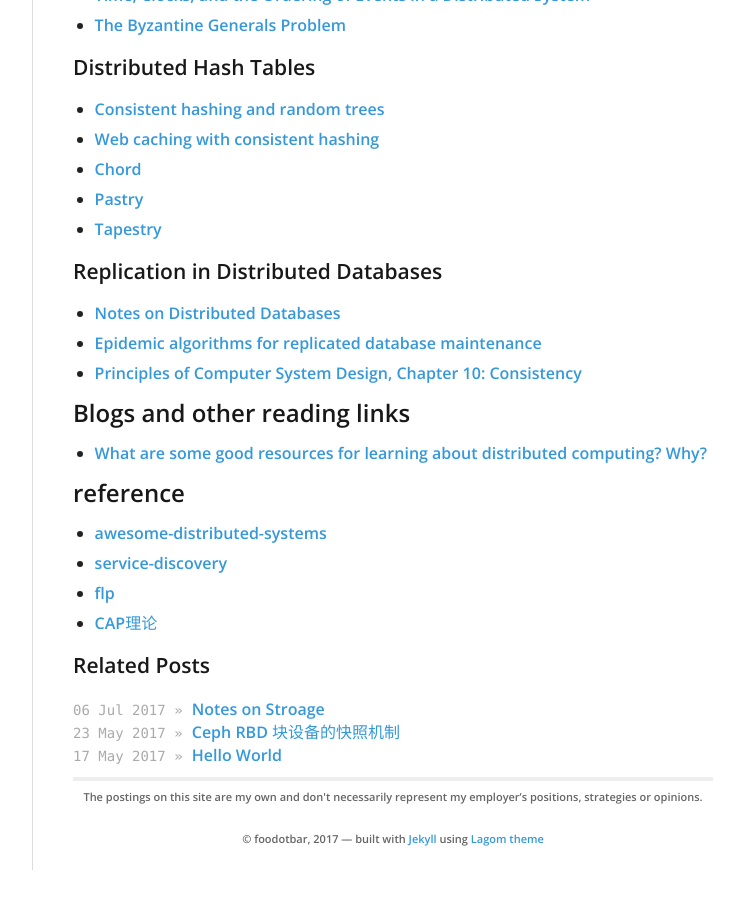
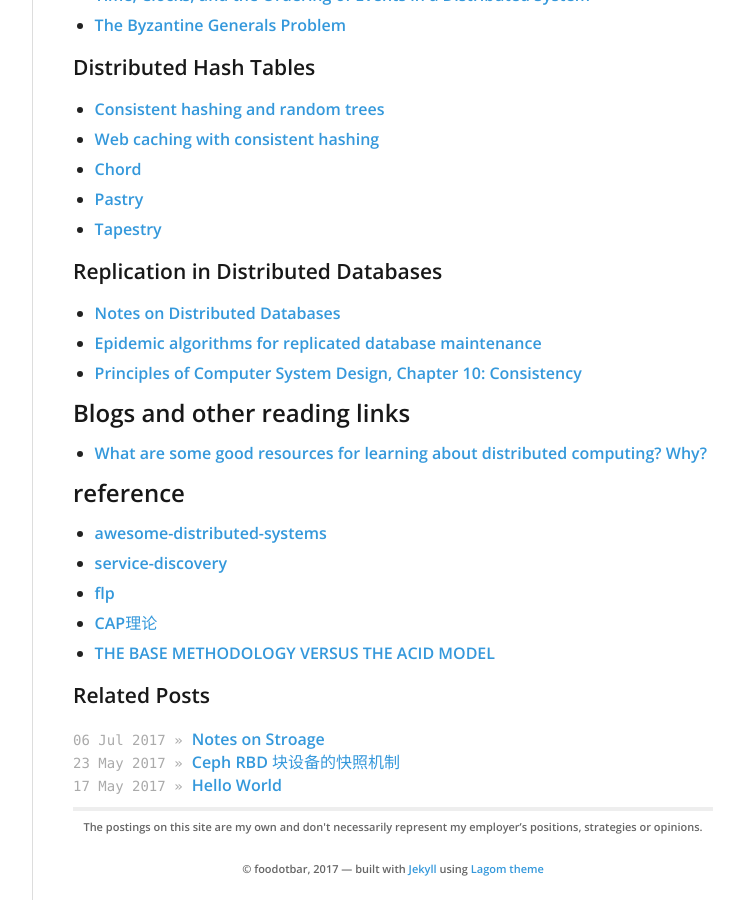
Before and after one commit to foodotbar/foodotbar.github.io, a Jekyll site: the page built from _posts/2017-07-02-Notes-on-Distributed-System.md, in a window 1280 px wide and 900 px high, scrolled down 2286 px. Shown: the whole window, without its empty margins (378-1122 px from the left). Built offline with Jekyll 4.4.1, drawn with Linux system fonts in a browser that asks for light colours; nearby versions of some CDN libraries; before the commit the page ends 3156 px from its top, so only the background shows below that.

Commit message:
add versus

```diff
--- a/_posts/2017-07-02-Notes-on-Distributed-System.md
+++ b/_posts/2017-07-02-Notes-on-Distributed-System.md
@@ -101,3 +101,4 @@ Chinese version [日志：每个软件工程师都应该知道的有关实时数
 * [service-discovery](https://technologyconversations.com/2015/09/08/service-discovery-zookeeper-vs-etcd-vs-consul/)
 * [flp](http://blog.csdn.net/chen77716/article/details/27963079)
 * [CAP理论](http://blog.csdn.net/chen77716/article/details/30635543)
+* [THE BASE METHODOLOGY VERSUS THE ACID MODEL](http://www.cs.cornell.edu/courses/cs5412/2012sp/slides/VIII%20-%20BASE%20versus%20ACID.pdf)
```
